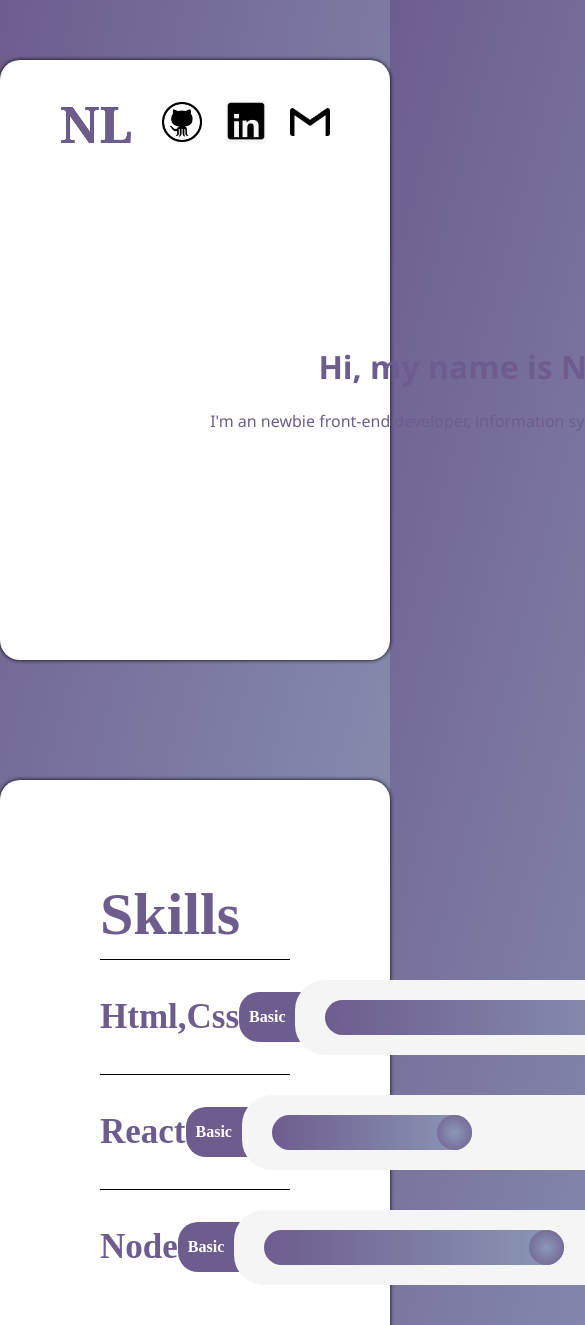
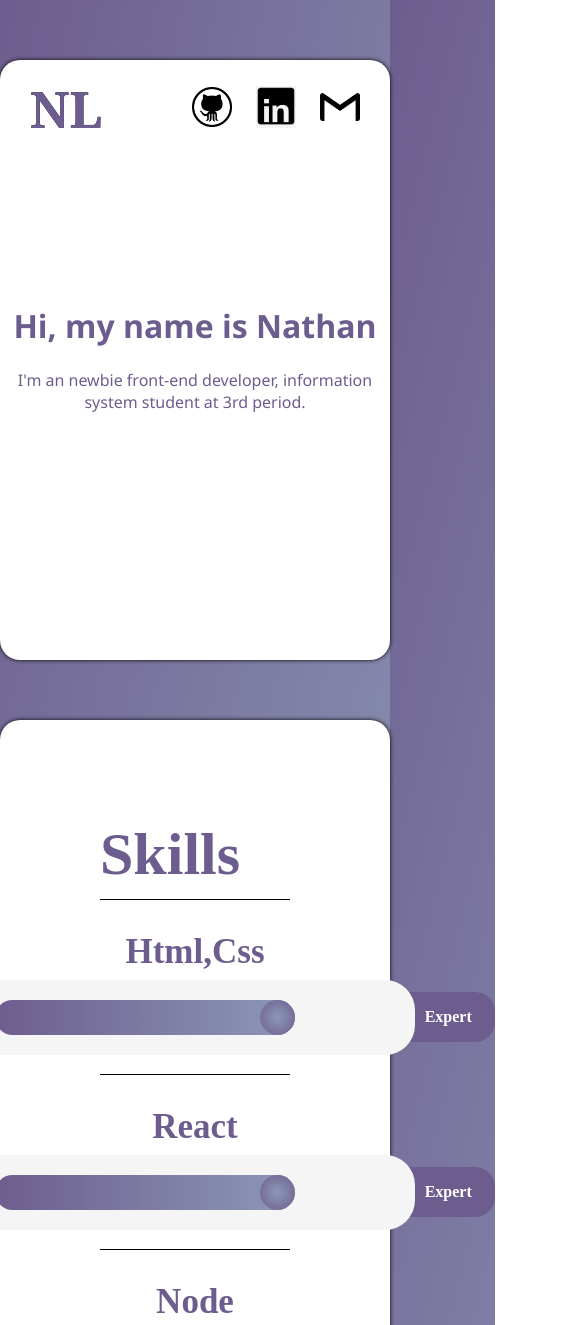
Before and after one commit to NathanLCR/NathanLCR.github.io, a plain HTML site: page index.html in a window 390 px wide. Shown: the top 1325 px of the page, 585 px wide, since content can reach past the window. Drawn offline with Linux system fonts and the light colour scheme.

Commit message:
Adicionando responsividade

```diff
--- a/index.html
+++ b/index.html
@@ -43,7 +43,7 @@
         <div class="progress-container">
           <h4>Basic</h4>
           <div class="progress">
-            <div class="progress-bar" style="width: 350px;"><div></div></div>
+            <div class="progress-bar"><div></div></div>
           </div>
           <h4>Expert</h4>
         </div>
@@ -53,7 +53,7 @@
         <div class="progress-container">
           <h4>Basic</h4>
           <div class="progress">
-            <div class="progress-bar" style="width: 200px;"><div></div></div>
+            <div class="progress-bar"><div></div></div>
           </div>
           <h4>Expert</h4>
         </div>
--- a/style.css
+++ b/style.css
@@ -11,7 +11,6 @@ body {
   background: linear-gradient(to bottom right, #6d5d8e, #8c98b6);
   background-repeat: unset;
   background-size: cover;
-  display: flex;
   flex-direction: column;
 }
 .card {
@@ -39,7 +38,7 @@ nav div {
   justify-content: space-between;
   align-items: center;
   width: 100%;
-  padding: 30px 60px;
+  padding: 15px 30px;
 }
 .about nav h1 {
   font-size: 50px;
@@ -51,7 +50,9 @@ nav div {
   justify-content: end;
 }
 .about-content {
-  width: 1000px;
+  width: 100%;
+  max-width: 1000px;
+  padding: 10px;
   height: 200px;
   margin: 100px auto;
   display: flex;
@@ -60,6 +61,9 @@ nav div {
   justify-content: center;
   color: #6d5d8e;
   font-family: "Segoe UI", Tahoma, Geneva, Verdana, sans-serif;
+}
+.about-content p {
+  text-align: center;
 }
 
 .loading-line {
@@ -89,8 +93,19 @@ nav div {
   padding-top: 32px;
   padding-bottom: 32px;
   border-top: 1px solid black;
+  display: flex;
+  flex-direction: column;
 }
 
 .skill h2 {
   font-size: 35px;
+  margin-bottom: 20px;
 }
+@media (min-width: 600px) {
+  .skill {
+    flex-direction: row;
+  }
+  .about nav {
+    padding: 30px 60px;
+  }
+}
--- a/style2.css
+++ b/style2.css
@@ -1,10 +1,3 @@
-* {
-}
-body {
-  display: flex;
-  justify-content: center;
-  align-items: center;
-}
 .progress-container {
   display: flex;
   justify-content: start;
@@ -21,7 +14,8 @@ body {
 }
 .progress {
   height: 75px;
-  width: 450px;
+  width: 100%;
+  max-width: 450px;
   background: #f5f5f5;
   border-radius: 30px;
   display: flex;
@@ -30,7 +24,8 @@ body {
 }
 .progress-bar {
   height: 35px;
-  width: 300px;
+  width: 75%;
+  max-width: 300px;
   background: linear-gradient(to right, #6d5d8e, #8c98b6);
   border-radius: 30px;
   display: flex;
```
